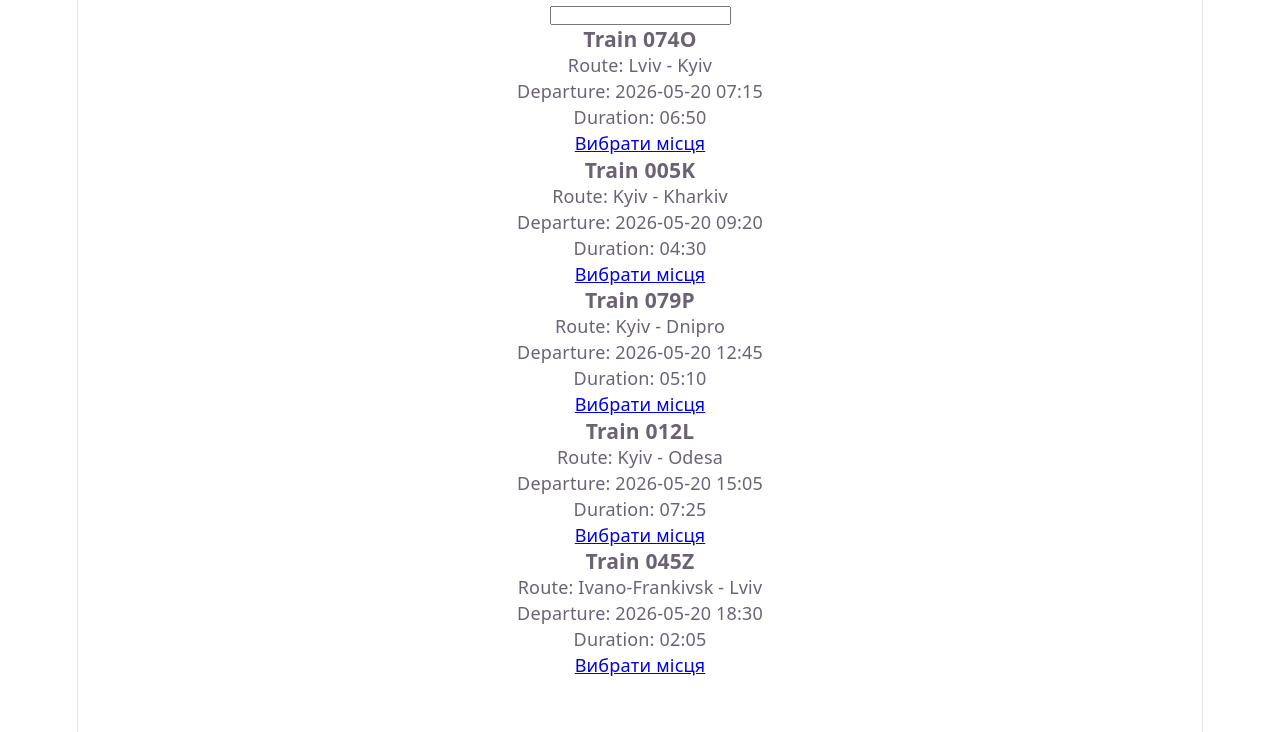
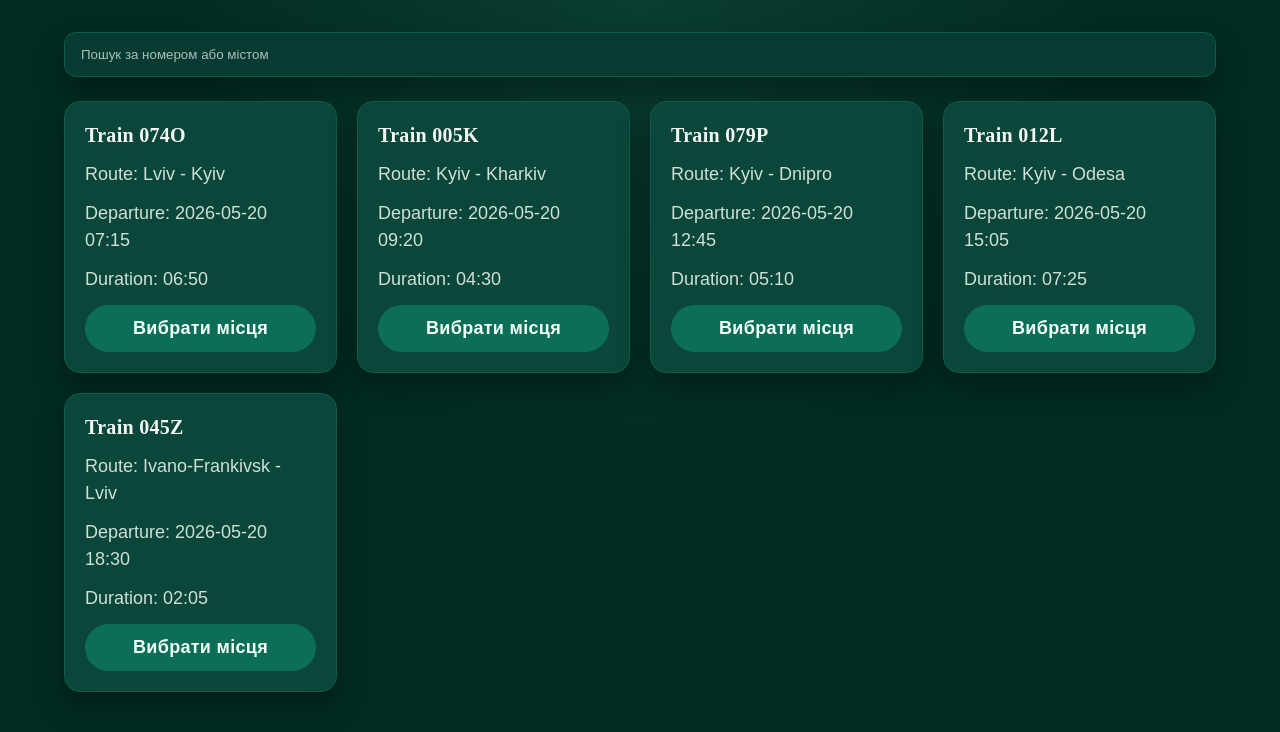
Before and after one commit to ArturStudinskyy/railway-ticket-sales-and-booking-system, a React (Vite) app: page / in a window 1280 px wide. Shown: the top 732 px of the page. Built offline with nearby package versions, Linux system fonts and the light colour scheme.

Commit message:
стилізація інтерфейсу в глибоких ізумрудних тонах

```diff
--- a/package.json
+++ b/package.json
@@ -11,7 +11,8 @@
   },
   "dependencies": {
     "react": "^19.2.6",
-    "react-dom": "^19.2.6"
+    "react-dom": "^19.2.6",
+    "react-router-dom": "^7.15.1"
   },
   "devDependencies": {
     "@eslint/js": "^10.0.1",
--- a/src/App.css
+++ b/src/App.css
@@ -5,3 +5,78 @@
   margin: 0;
   padding: 0;
 }
+
+.home {
+  display: flex;
+  flex-direction: column;
+  gap: 24px;
+}
+
+.search-input {
+  width: 100%;
+  padding: 14px 16px;
+  border-radius: 12px;
+  border: 1px solid var(--border);
+  background: var(--surface);
+  color: var(--text);
+  box-shadow: var(--shadow);
+  transition: border-color 0.2s ease, box-shadow 0.2s ease;
+}
+
+.search-input::placeholder {
+  color: rgba(244, 246, 242, 0.7);
+}
+
+.search-input:focus {
+  outline: none;
+  border-color: var(--accent);
+  box-shadow: 0 0 0 3px rgba(13, 110, 87, 0.35);
+}
+
+.train-list {
+  display: grid;
+  grid-template-columns: repeat(auto-fit, minmax(260px, 1fr));
+  gap: 20px;
+}
+
+.train-card {
+  display: flex;
+  flex-direction: column;
+  gap: 12px;
+  padding: 20px;
+  border-radius: 16px;
+  border: 1px solid var(--border);
+  background: var(--surface-alt);
+  box-shadow: var(--shadow);
+}
+
+.train-card__title {
+  font-size: 20px;
+}
+
+.train-card__link {
+  display: inline-flex;
+  justify-content: center;
+  align-items: center;
+  padding: 10px 16px;
+  border-radius: 999px;
+  background: var(--accent);
+  color: #f2fff9;
+  text-decoration: none;
+  font-weight: 600;
+  letter-spacing: 0.3px;
+  transition: background 0.2s ease, transform 0.2s ease;
+}
+
+.train-card__link:hover {
+  background: var(--accent-hover);
+  transform: translateY(-1px);
+}
+
+.empty-state {
+  text-align: center;
+  padding: 32px 16px;
+  border-radius: 16px;
+  border: 1px dashed var(--border);
+  background: var(--surface);
+}
--- a/src/components/TrainCard.jsx
+++ b/src/components/TrainCard.jsx
@@ -2,14 +2,16 @@ import { Link } from "react-router-dom";
 
 function TrainCard({ train }) {
     return (
-        <div>
-            <h3>Train {train.number}</h3>
+        <div className="train-card">
+            <h3 className="train-card__title">Train {train.number}</h3>
             <p>
                 Route: {train.routeFrom} - {train.routeTo}
             </p>
             <p>Departure: {train.departureTime}</p>
             <p>Duration: {train.duration}</p>
-            <Link to={`/booking/${train.id}`}>Вибрати місця</Link>
+            <Link className="train-card__link" to={`/booking/${train.id}`}>
+                Вибрати місця
+            </Link>
         </div>
     );
 }
--- a/src/components/TrainList.jsx
+++ b/src/components/TrainList.jsx
@@ -2,7 +2,7 @@ import TrainCard from "./TrainCard";
 
 function TrainList({ trains }) {
     return (
-        <div>
+        <div className="train-list">
             {trains.map((train) => (
                 <TrainCard key={train.id} train={train} />
             ))}
--- a/src/index.css
+++ b/src/index.css
@@ -1,111 +1,52 @@
 :root {
-  --text: #6b6375;
-  --text-h: #08060d;
-  --bg: #fff;
-  --border: #e5e4e7;
-  --code-bg: #f4f3ec;
-  --accent: #aa3bff;
-  --accent-bg: rgba(170, 59, 255, 0.1);
-  --accent-border: rgba(170, 59, 255, 0.5);
-  --social-bg: rgba(244, 243, 236, 0.5);
-  --shadow:
-    rgba(0, 0, 0, 0.1) 0 10px 15px -3px, rgba(0, 0, 0, 0.05) 0 4px 6px -2px;
+  --bg: #022c22;
+  --surface: #073a30;
+  --surface-alt: #0a4639;
+  --border: #0f5c49;
+  --text: #f4f6f2;
+  --muted: #cfe0d6;
+  --accent: #0d6e57;
+  --accent-hover: #149173;
+  --shadow: 0 14px 30px rgba(0, 0, 0, 0.35);
 
-  --sans: system-ui, 'Segoe UI', Roboto, sans-serif;
-  --heading: system-ui, 'Segoe UI', Roboto, sans-serif;
-  --mono: ui-monospace, Consolas, monospace;
-
-  font: 18px/145% var(--sans);
-  letter-spacing: 0.18px;
-  color-scheme: light dark;
+  font: 18px/150% "Manrope", "DM Sans", sans-serif;
   color: var(--text);
   background: var(--bg);
   font-synthesis: none;
   text-rendering: optimizeLegibility;
   -webkit-font-smoothing: antialiased;
   -moz-osx-font-smoothing: grayscale;
-
-  @media (max-width: 1024px) {
-    font-size: 16px;
-  }
-}
-
-@media (prefers-color-scheme: dark) {
-  :root {
-    --text: #9ca3af;
-    --text-h: #f3f4f6;
-    --bg: #16171d;
-    --border: #2e303a;
-    --code-bg: #1f2028;
-    --accent: #c084fc;
-    --accent-bg: rgba(192, 132, 252, 0.15);
-    --accent-border: rgba(192, 132, 252, 0.5);
-    --social-bg: rgba(47, 48, 58, 0.5);
-    --shadow:
-      rgba(0, 0, 0, 0.4) 0 10px 15px -3px, rgba(0, 0, 0, 0.25) 0 4px 6px -2px;
-  }
-
-  #social .button-icon {
-    filter: invert(1) brightness(2);
-  }
 }
 
 body {
-  margin: 0;
+  background: radial-gradient(circle at top, #0b3d32 0%, var(--bg) 45%);
+  min-height: 100svh;
 }
 
 #root {
-  width: 1126px;
-  max-width: 100%;
+  max-width: 1200px;
   margin: 0 auto;
-  text-align: center;
-  border-inline: 1px solid var(--border);
-  min-height: 100svh;
-  display: flex;
-  flex-direction: column;
-  box-sizing: border-box;
+  padding: 32px 24px 56px;
 }
 
 h1,
-h2 {
-  font-family: var(--heading);
-  font-weight: 500;
-  color: var(--text-h);
+h2,
+h3 {
+  font-family: "Fraunces", "Playfair Display", serif;
+  color: var(--text);
+  letter-spacing: 0.3px;
 }
 
-h1 {
-  font-size: 56px;
-  letter-spacing: -1.68px;
-  margin: 32px 0;
-  @media (max-width: 1024px) {
-    font-size: 36px;
-    margin: 20px 0;
+p {
+  color: var(--muted);
+}
+
+@media (max-width: 720px) {
+  :root {
+    font-size: 16px;
+  }
+
+  #root {
+    padding: 24px 16px 40px;
   }
 }
-h2 {
-  font-size: 24px;
-  line-height: 118%;
-  letter-spacing: -0.24px;
-  margin: 0 0 8px;
-  @media (max-width: 1024px) {
-    font-size: 20px;
-  }
-}
-p {
-  margin: 0;
-}
-
-code,
-.counter {
-  font-family: var(--mono);
-  display: inline-flex;
-  border-radius: 4px;
-  color: var(--text-h);
-}
-
-code {
-  font-size: 15px;
-  line-height: 135%;
-  padding: 4px 8px;
-  background: var(--code-bg);
-}
--- a/src/pages/Home.jsx
+++ b/src/pages/Home.jsx
@@ -20,10 +20,16 @@ function Home() {
     });
 
     return (
-        <div>
-            <input type="text" value={searchTerm} onChange={handleSearchChange} />
+        <div className="home">
+            <input
+                type="text"
+                value={searchTerm}
+                onChange={handleSearchChange}
+                placeholder="Пошук за номером або містом"
+                className="search-input"
+            />
             {filteredTrains.length === 0 ? (
-                <p>Рейсів не знайдено</p>
+                <p className="empty-state">Рейсів не знайдено</p>
             ) : (
                 <TrainList trains={filteredTrains} />
             )}
```
Also changed, not shown: 1 other file (tests, documents, lock files or other folders).
